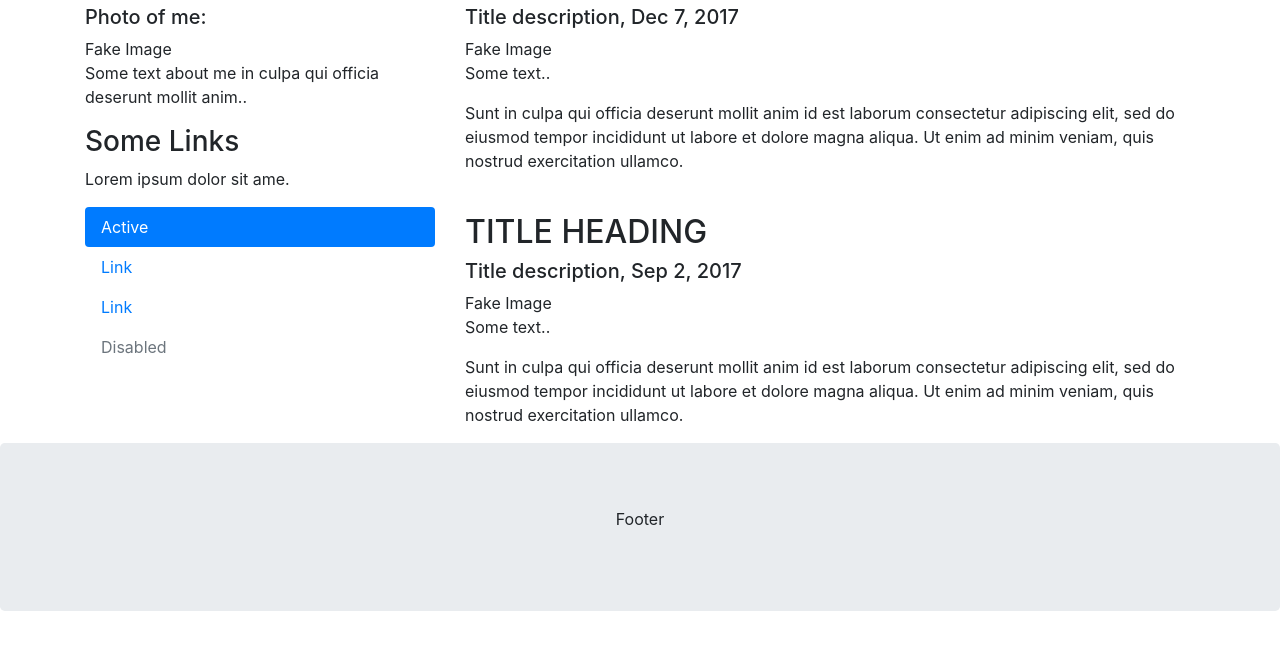
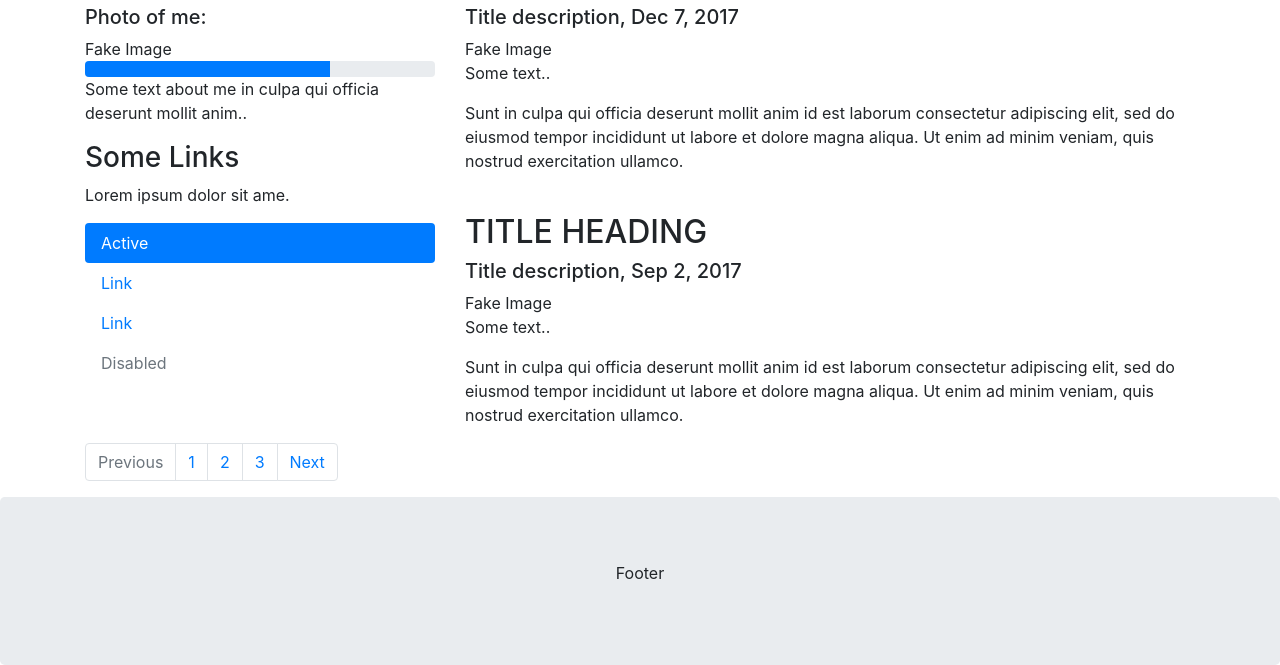
Before and after one commit to tanvirgeek/tanvirgeek-website, a plain HTML site: page index.html in a window 1280 px wide. Shown: the part 489-1154 px from the top of the page. Before the commit the page ends 1100 px from the top, so only its background shows below. Drawn offline with nearby package versions, Linux system fonts and the light colour scheme.

Commit message:
this is day two changes

```diff
--- a/index.html
+++ b/index.html
@@ -17,6 +17,7 @@
 			 <a href="https://purnatur.com/en/">Italy</a>
 	    <h2>
 		<p>Hey Mr client, Don't worry, relax, take a deep breath, I am here to solve your Front-End problems. Resize this responsive page to see the effect!</p>
+
 	</div>
 
 	<nav class="navbar navbar-expand-sm bg-dark navbar-dark">
@@ -45,6 +46,9 @@
 			  <h2>About Me</h2>
 			  <h5>Photo of me:</h5>
 			  <div class="fakeimg">Fake Image</div>
+			  <div class="progress">
+				<div class="progress-bar" style="width:70%"></div>
+			  </div>
 			  <p>Some text about me in culpa qui officia deserunt mollit anim..</p>
 			  <h3>Some Links</h3>
 			  <p>Lorem ipsum dolor sit ame.</p>
@@ -79,7 +83,15 @@
 			</div>
 		</div>
 	</div>
-
+	<div class = "container">
+		<ul class="pagination">
+		  <li class="page-item disabled"><a class="page-link" href="#">Previous</a></li>
+		  <li class="page-item"><a class="page-link" href="#">1</a></li>
+		  <li class="page-item"><a class="page-link" href="#">2</a></li>
+		  <li class="page-item"><a class="page-link" href="#">3</a></li>
+		  <li class="page-item"><a class="page-link" href="#">Next</a></li>
+		</ul>
+	</div>
 	<div class="jumbotron text-center" style="margin-bottom:0">
 		<p>Footer</p>
 	</div>
```
